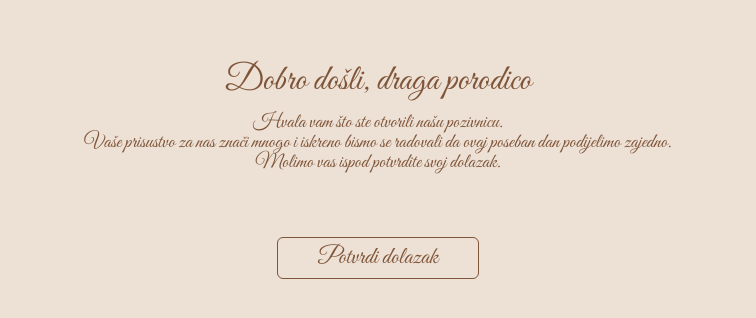
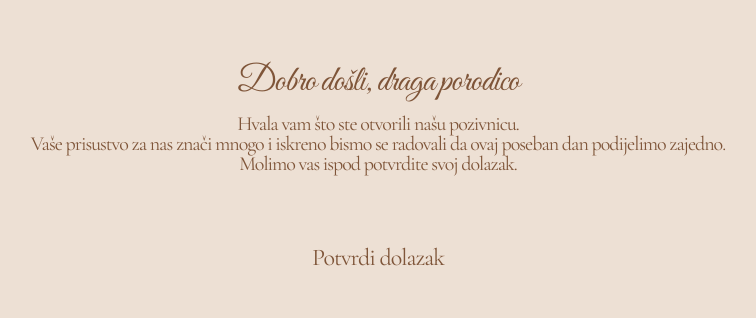
Before and after one commit to hariskablar/ceremony, a React (Vite) app: page /invitation in a window 1280 px wide. Shown: the part 230-548 px from the top of the page, without its empty margins (262-1018 px from the left). Built offline with nearby package versions, Linux system fonts and the light colour scheme.

Commit message:
fonts change

```diff
--- a/index.html
+++ b/index.html
@@ -10,7 +10,7 @@
       rel="stylesheet"
     />
     <link
-      href="https://fonts.googleapis.com/css2?family=Poppins:ital,wght@0,100;0,200;0,300;0,400;0,500;0,600;0,700;0,800;0,900;1,100;1,200;1,300;1,400;1,500;1,600;1,700;1,800;1,900&family=Roboto+Flex:opsz,wght@8..144,100..1000&display=swap&subset=latin-ext"
+      href="https://fonts.googleapis.com/css2?family=Cormorant+Garamond:ital,wght@0,300..700;1,300..700&display=swap&subset=latin-ext"
       rel="stylesheet"
     />
   </head>
--- a/src/components/RSVP.jsx
+++ b/src/components/RSVP.jsx
@@ -51,14 +51,14 @@ const RSVP = () => {
       <h2 className='caligraphy text-4xl text-center mb-2 text-earth-4'>
         Dobro došli, draga porodico {family?.family_name}
       </h2>
-      <p className='caligraphy text-xl text-center text-earth-4'>
+      <p className=' text-xl text-center text-earth-4'>
         Hvala vam što ste otvorili našu pozivnicu.
       </p>
-      <p className='caligraphy text-xl text-center text-earth-4 leading-3'>
+      <p className=' text-xl text-center text-earth-4 leading-3'>
         Vaše prisustvo za nas znači mnogo i iskreno bismo se radovali da ovaj
         poseban dan podijelimo zajedno.
       </p>
-      <p className='caligraphy text-xl text-center text-earth-4'>
+      <p className=' text-xl text-center text-earth-4'>
         Molimo vas ispod potvrdite svoj dolazak.
       </p>
       <ul className='mt-5'>
@@ -78,7 +78,7 @@ const RSVP = () => {
       </ul>
       <button
         onClick={handleSubmit}
-        className='caligraphy text-earth-4 flex mx-auto mt-10 border-1 px-10 py-1 rounded-md text-2xl'
+        className=' text-earth-4 flex mx-auto mt-10 border-1 px-10 py-1 rounded-md text-2xl'
       >
         Potvrdi dolazak
       </button>
--- a/src/index.css
+++ b/src/index.css
@@ -11,6 +11,15 @@
   --color-earth-7: #9d6b53;
   --color-earth-8: #8a5a44;
   --color-earth-9: #774936;
+  --color-1: #f5efe7;
+  --color-2: #e8dacb;
+  --color-3: #dccbb8;
+  --color-4: #c7b39a;
+  --color-5: #d3b178;
+  --color-6: #988776;
+  --color-7: #4d3f35;
+  --color-8: #2f2a26;
+  --color-9: ;
 }
 body,
 html {
@@ -22,9 +31,10 @@ html {
   font-style: normal;
 }
 * {
-  font-family: 'Roboto Flex', sans-serif;
+  font-family: 'Cormorant Garamond', serif;
   /* font-weight: 200; */
   font-style: normal;
+  letter-spacing: -1px;
 }
 
 .blob-mask {
```
